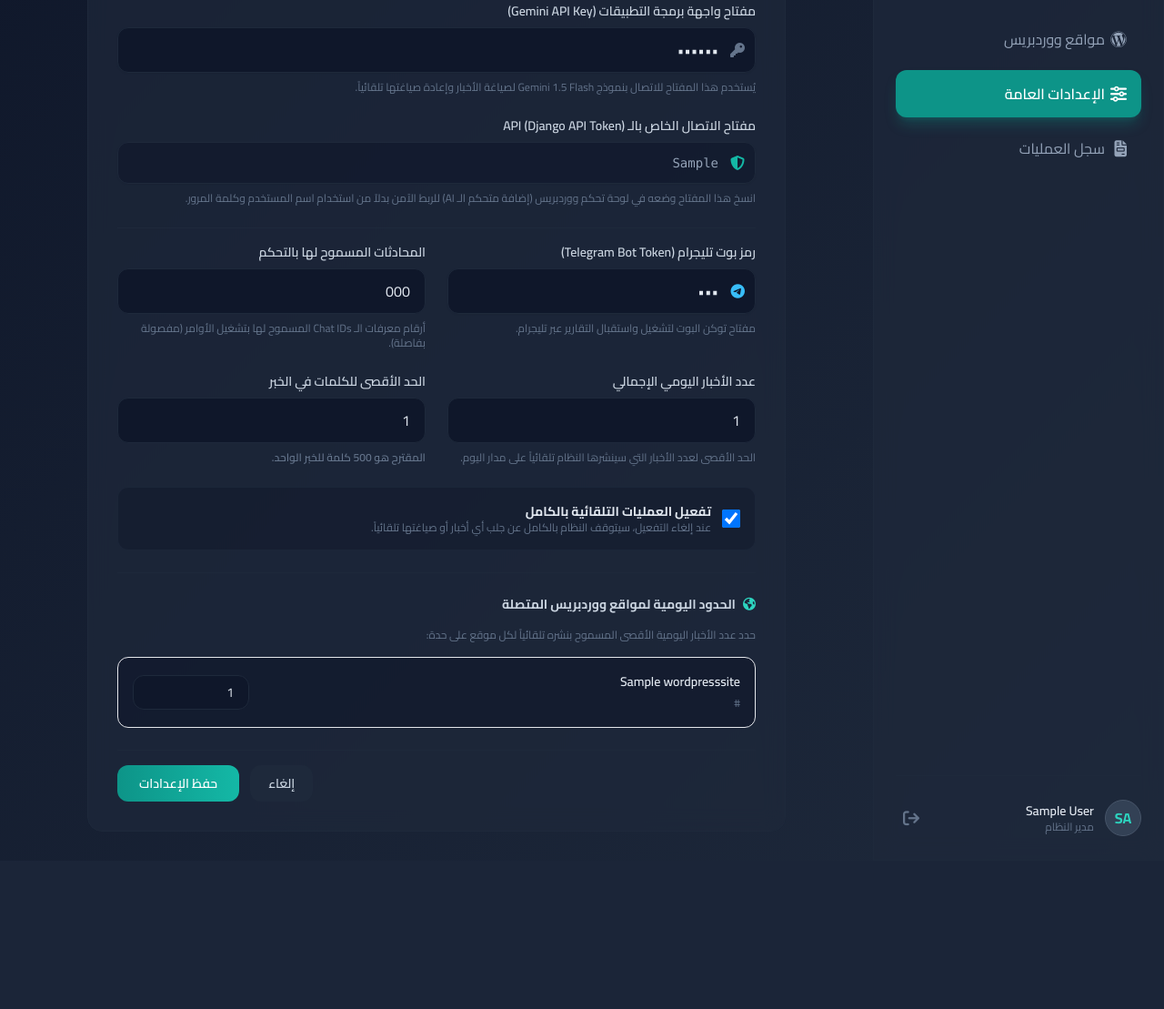
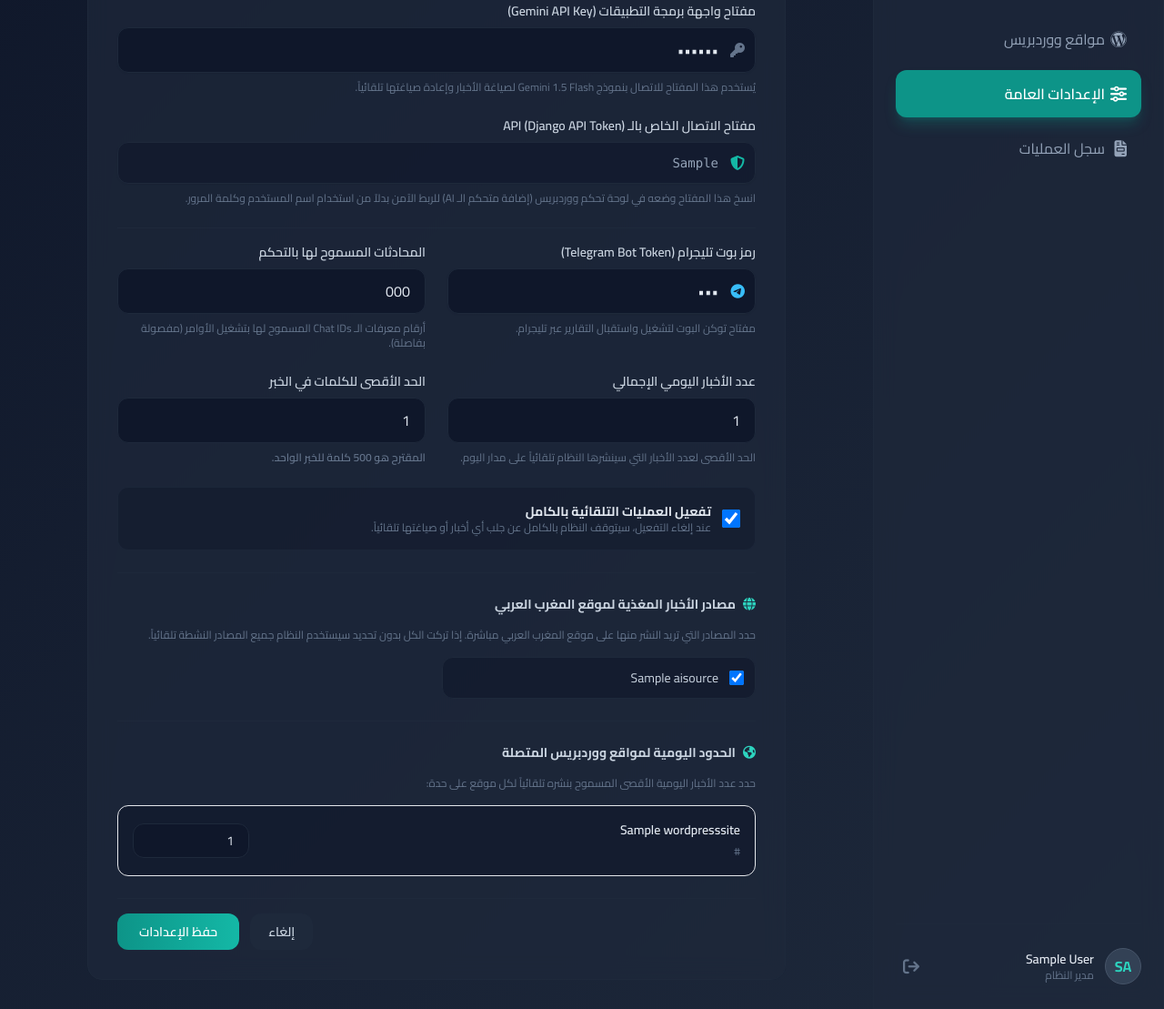
Before and after one commit to aahmed19982000/Al-Maghrib, a Django app: page /ai-dashboard/settings/ in a window 1280 px wide. Shown: the part 212-1321 px from the top of the page at 91% size. Before the commit the page ends 1131 px from the top, so only its background shows below. Run offline with Django 5.2, Linux system fonts and the light colour scheme; a user stored in the database is signed in; tables that the repository leaves empty hold one stand-in row (values such as "Sample post"); parts of the project's set-up code (start-up, migrations or seed data) failed here and were passed over; some libraries are stand-ins or nearby versions.

Commit message:
feat: add local_sources field to AISettings for per-site source control

```diff
--- a/news/ai_utils.py
+++ b/news/ai_utils.py
@@ -354,8 +354,9 @@
         logger.error("Gemini API key is not configured. Aborting run.")
         return 0
 
-    # Get active news sources
-    sources = AISource.objects.filter(is_active=True)
+    # Get active news sources (filtered by local_sources if configured)
+    local_sources_qs = ai_settings.local_sources.filter(is_active=True)
+    sources = local_sources_qs if local_sources_qs.exists() else AISource.objects.filter(is_active=True)
     if not sources.exists():
         logger.warning("No active AI sources configured.")
         return 0
--- a/news/models.py
+++ b/news/models.py
@@ -288,6 +288,7 @@
     is_active = models.BooleanField(default=True, help_text="Toggle AI news fetching on or off.")
     default_author = models.ForeignKey(User, on_delete=models.SET_NULL, null=True, blank=True, related_name='ai_settings', verbose_name="الكاتب الافتراضي للأخبار")
     categories = models.ManyToManyField(Category, blank=True, related_name='ai_settings', verbose_name="الأقسام المتاحة للنشر")
+    local_sources = models.ManyToManyField('AISource', blank=True, related_name='local_ai_settings', verbose_name="مصادر الأخبار المغذية لموقع المغرب العربي", help_text="إذا تركت هذا الحقل فارغاً سيستخدم النظام جميع المصادر النشطة للنشر المحلي.")
     last_run = models.DateTimeField(blank=True, null=True)
 
     class Meta:
--- a/news/views_ai.py
+++ b/news/views_ai.py
@@ -50,11 +50,20 @@
         context = super().get_context_data(**kwargs)
         from .models import WordPressSite
         context['wp_sites'] = WordPressSite.objects.filter(is_active=True)
+        context['all_sources'] = AISource.objects.filter(is_active=True)
+        context['local_source_ids'] = list(self.get_object().local_sources.values_list('id', flat=True))
         return context
 
     def form_valid(self, form):
         from .models import WordPressSite
         response = super().form_valid(form)
+
+        # Save local_sources M2M selection
+        settings_obj = self.get_object()
+        selected_local_sources = self.request.POST.getlist('local_sources')
+        settings_obj.local_sources.set(
+            AISource.objects.filter(id__in=[int(x) for x in selected_local_sources if x.isdigit()])
+        )
 
         # Process and save WordPress site limits from POST
         active_sites = WordPressSite.objects.filter(is_active=True)
--- a/templates/ai_dashboard/settings.html
+++ b/templates/ai_dashboard/settings.html
@@ -80,6 +80,24 @@
                 </div>
             </div>
 
+            <!-- Local Site Sources Selection -->
+            <div class="space-y-4 pt-6 border-t border-slate-800">
+                <h4 class="text-sm font-bold text-slate-300"><i class="fa-solid fa-globe text-teal-400 ml-2"></i>مصادر الأخبار المغذية لموقع المغرب العربي</h4>
+                <p class="text-xs text-slate-500">حدد المصادر التي تريد النشر منها على موقع المغرب العربي مباشرة. إذا تركت الكل بدون تحديد سيستخدم النظام جميع المصادر النشطة تلقائياً.</p>
+                <div class="grid grid-cols-2 gap-3">
+                    {% for source in all_sources %}
+                    <label class="flex items-center gap-3 bg-slate-900/60 p-3 rounded-xl border border-slate-800 cursor-pointer hover:border-teal-500/50 transition-colors">
+                        <input type="checkbox" name="local_sources" value="{{ source.id }}"
+                            {% if source.id in local_source_ids %}checked{% endif %}
+                            class="w-4 h-4 text-teal-600 bg-slate-900 border-slate-700 rounded focus:ring-teal-500">
+                        <span class="text-sm text-slate-300">{{ source.name }}</span>
+                    </label>
+                    {% empty %}
+                    <p class="text-xs text-slate-500 italic col-span-2">لا توجد مصادر نشطة مضافة بعد. أضف مصادر أخبار أولاً من قسم "مصادر الأخبار".</p>
+                    {% endfor %}
+                </div>
+            </div>
+
             <!-- WordPress Sites Limits -->
             <div class="space-y-4 pt-6 border-t border-slate-800">
                 <h4 class="text-sm font-bold text-slate-300"><i class="fa-solid fa-earth-americas text-teal-400 ml-2"></i>الحدود اليومية لمواقع ووردبريس المتصلة</h4>
```
Also changed, not shown: news/migrations/0022_aisettings_local_sources.py (added).
